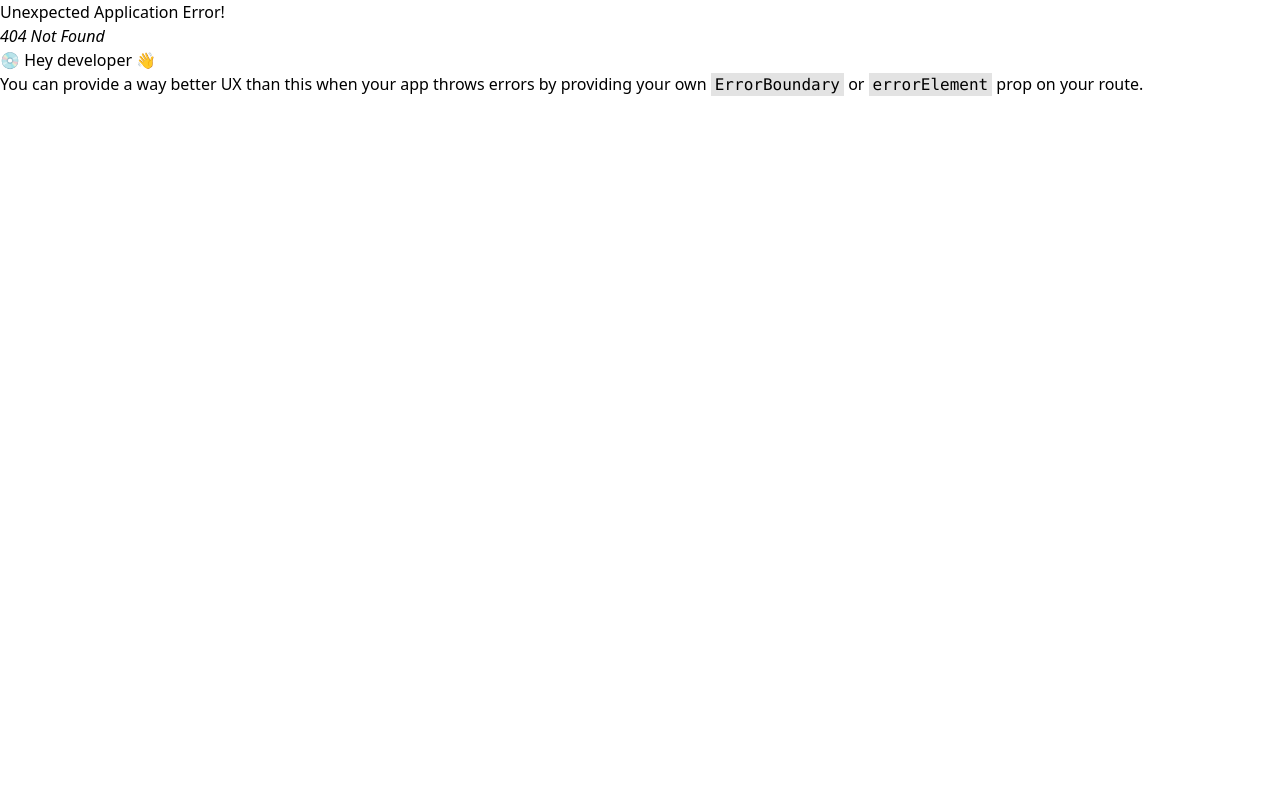
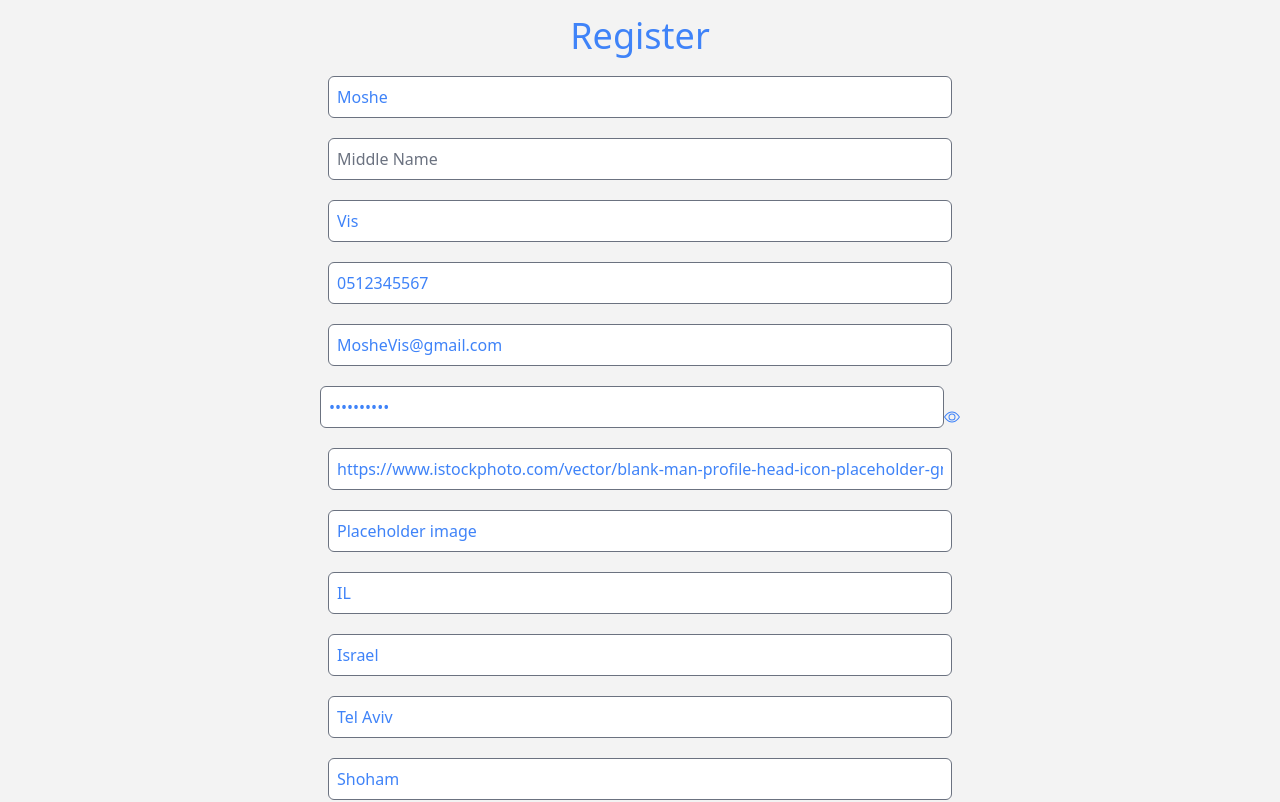
Before and after one commit to sofiyaOsadchi/FinalProject, a React (Vite) app: page /register in a window 1280 px wide. Before the commit this address had no page. Shown: the top 802 px of the page. Built offline with nearby package versions, Linux system fonts and the light colour scheme.

Commit message:
isbusiness

```diff
--- a/src/@Types/types.d.ts
+++ b/src/@Types/types.d.ts
@@ -51,7 +51,6 @@ export type IUserInput = {
     email: string;
     phone: string;
     password: string;
-    isBusiness: boolean;
     address: IAddress;
     name: IName;
     image?: IImage;
@@ -63,6 +62,10 @@ export type IUser = IUserInput & {
     isAdmin: boolean;
     cart: ICartProduct[];
 };
+
+export interface AuthContextProviderProps {
+    children: ReactNode;
+}
 
 /* export type User = {
     _id: string
--- a/src/contexts/AuthContext.tsx
+++ b/src/contexts/AuthContext.tsx
@@ -1,7 +1,7 @@
 import { jwtDecode } from "jwt-decode";
 import { createContext, ReactNode, useContext, useEffect, useMemo, useState } from "react";
 import * as auth from "../services/auth";
-import { IUser } from "../@Types/types";
+import { AuthContextProviderProps, IUser } from "../@Types/types";
 
 
 interface AuthContextType {
@@ -11,10 +11,6 @@ interface AuthContextType {
     login: (email: string, password: string) => Promise<void>
     register: (form: IUser) => Promise<void>
     logout: () => void;
-}
-
-interface AuthContextProviderProps {
-    children: ReactNode;
 }
 
 export const AuthContext = createContext<AuthContextType | null>(null);
--- a/src/main.tsx
+++ b/src/main.tsx
@@ -3,9 +3,10 @@ import ReactDOM from "react-dom/client";
 import "./index.css";
 import { RouterProvider } from "react-router-dom";
 import { router } from "./routes/router.tsx";
+import { AuthContextProvider } from "./contexts/AuthContext.tsx";
 
 ReactDOM.createRoot(document.getElementById("root")!).render(
-  <React.StrictMode>
+  <AuthContextProvider>
     <RouterProvider router={router} />
-  </React.StrictMode>,
+  </AuthContextProvider>
 );
--- /dev/null
+++ b/src/routes/Register.scss
@@ -0,0 +1,52 @@
+.register-container {
+    .password-container {
+        display: flex;
+        flex-direction: row;
+        align-items: center;
+        justify-content: center;
+        width: 100%;
+    }
+
+    h2 {
+        @apply text-4xl mb-5 text-center;
+    }
+
+    padding: 1rem;
+    display: flex;
+    flex-direction: column;
+    align-items: center;
+    justify-content: center;
+    background-color: #f3f3f3;
+    width: 100%;
+
+    section,
+    form {
+        @apply w-full;
+        display: flex;
+        flex-direction: column;
+        align-items: center;
+    }
+
+    input {
+        @apply w-1/2 p-2 mb-5 rounded-md;
+    }
+
+    button[type="submit"] {
+        @apply bg-blue-500 text-white p-2 rounded-md w-1/2;
+    }
+
+    .checkbox-container {
+        width: 50%;
+        display: flex;
+        flex-direction: row;
+        align-items: center;
+        // start at the left
+        justify-content: flex-start;
+
+        input {
+            width: fit-content;
+            margin: 0;
+            @apply mx-2;
+        }
+    }
+}
--- a/src/routes/Register.tsx
+++ b/src/routes/Register.tsx
@@ -1,5 +1,5 @@
 import { useForm } from "react-hook-form";
-import { IUser, IUserInput } from "../@Types/types";
+import { IUser } from "../@Types/types";
 import "./Register.scss";
 import { BsEye, BsEyeSlashFill } from "react-icons/bs";
 import { useState } from "react";
@@ -22,7 +22,6 @@ const Register = () => {
     const { register: registerUser } = useAuth();
     const [showPassword, setShowPassword] = useState(false);
 
-    const [isBusiness, setIsBusiness] = useState(false);
 
     const onRegister = (data: IUser) => {
         console.log(data)
@@ -32,13 +31,13 @@ const Register = () => {
             });
         })
             .catch((e) => {
-                dialogs.error("Register Error", e.response.data);
+                dialogs.error("Register Error", e.response.data.message);
             })
     };
 
-    const handleBusinessCheckboxChange = (e: React.ChangeEvent<HTMLInputElement>) => {
+  /*   const handleBusinessCheckboxChange = (e: React.ChangeEvent<HTMLInputElement>) => {
         setIsBusiness(e.target.checked);
-    };
+    }; */
 
     return (
         <div className="register-container">
@@ -283,34 +282,8 @@ const Register = () => {
                     )}
                 </section>
 
-                {/* isBusiness */}
-                {/*   <section className="checkbox-container">
-          <label htmlFor="isBusiness">Business</label>
-          <input id="isBusiness" type="checkbox" {...register("isBusiness")} />
-          {errors.isBusiness && (
-            <p className="text-red-500">{errors.isBusiness?.message}</p>
-          )}
-        </section> */}
-
-                {/* isBusiness */}
-                <section className="checkbox-container">
-                    <label htmlFor="isBusiness">Business</label>
-                    <input
-                        id="isBusiness"
-                        type="checkbox"
-                        defaultChecked={isBusiness}
-                        {...register("isBusiness")}
-                        onChange={handleBusinessCheckboxChange as any}
-                    />
-                    {errors.isBusiness && (
-                        <p className="text-red-500">{errors.isBusiness?.message}</p>
-                    )}
-                </section>
-
-
                 <button type="submit">Register</button>
             </form>
-            {/* <DevTool control={control} /> */}
         </div>
     );
 };
--- a/src/routes/router.tsx
+++ b/src/routes/router.tsx
@@ -1,6 +1,7 @@
 import { createBrowserRouter } from "react-router-dom";
 import Root from "../layout/root";
 import Products from "../Products";
+import Register from "./Register";
 
 
 
@@ -12,6 +13,7 @@ export const router = createBrowserRouter([
         /*     errorElement: <Error />, */
         children: [
             { index: true, element: <Products /> },
+            { path: "/register", element: <Register /> },
 
         ],
     },
--- a/src/ui/dialogs.tsx
+++ b/src/ui/dialogs.tsx
@@ -1,6 +1,6 @@
 import Swal from "sweetalert2";
-import "./dialogs.scss";
-export const showSuccessDialog = (title: string, text: string) => {
+/* import "./dialogs.scss";
+ */export const showSuccessDialog = (title: string, text: string) => {
     return Swal.fire({
         title,
         text,
```
Also changed, not shown: src/ui/dialog.scss (added).
